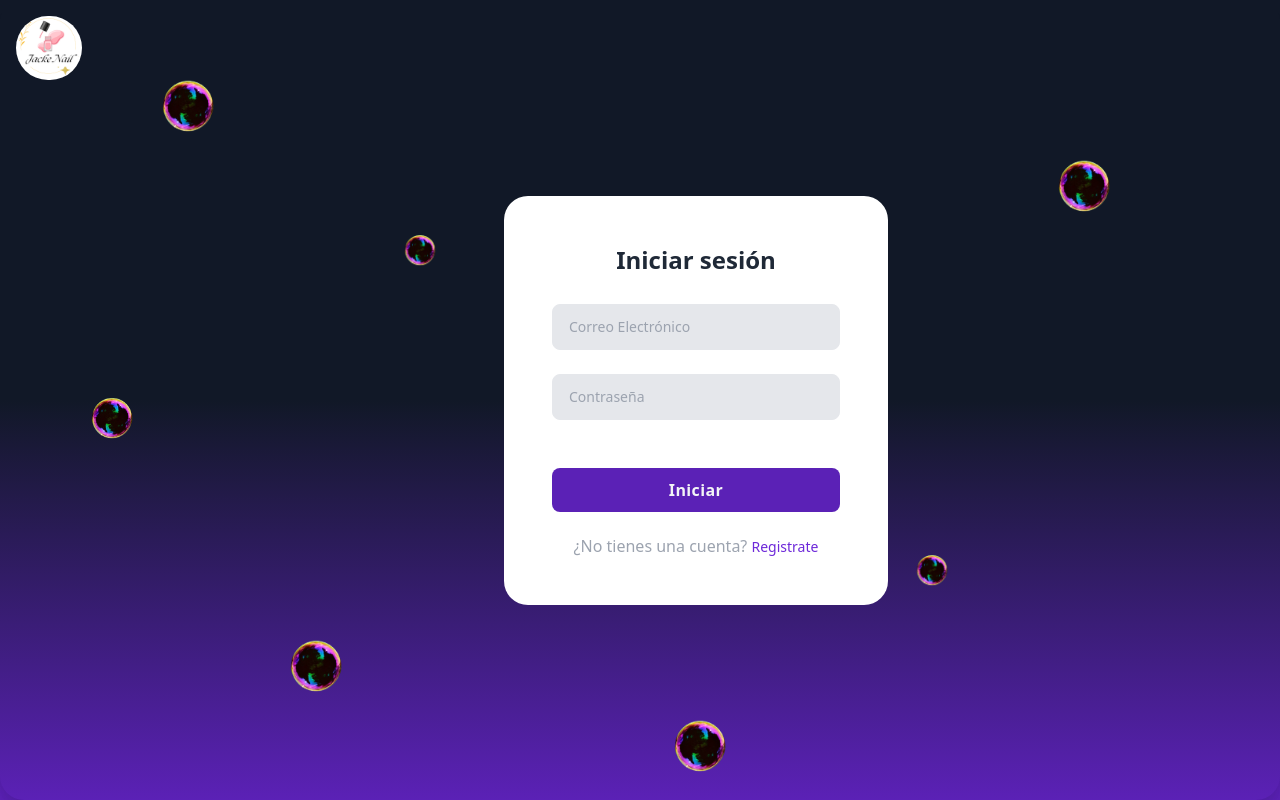
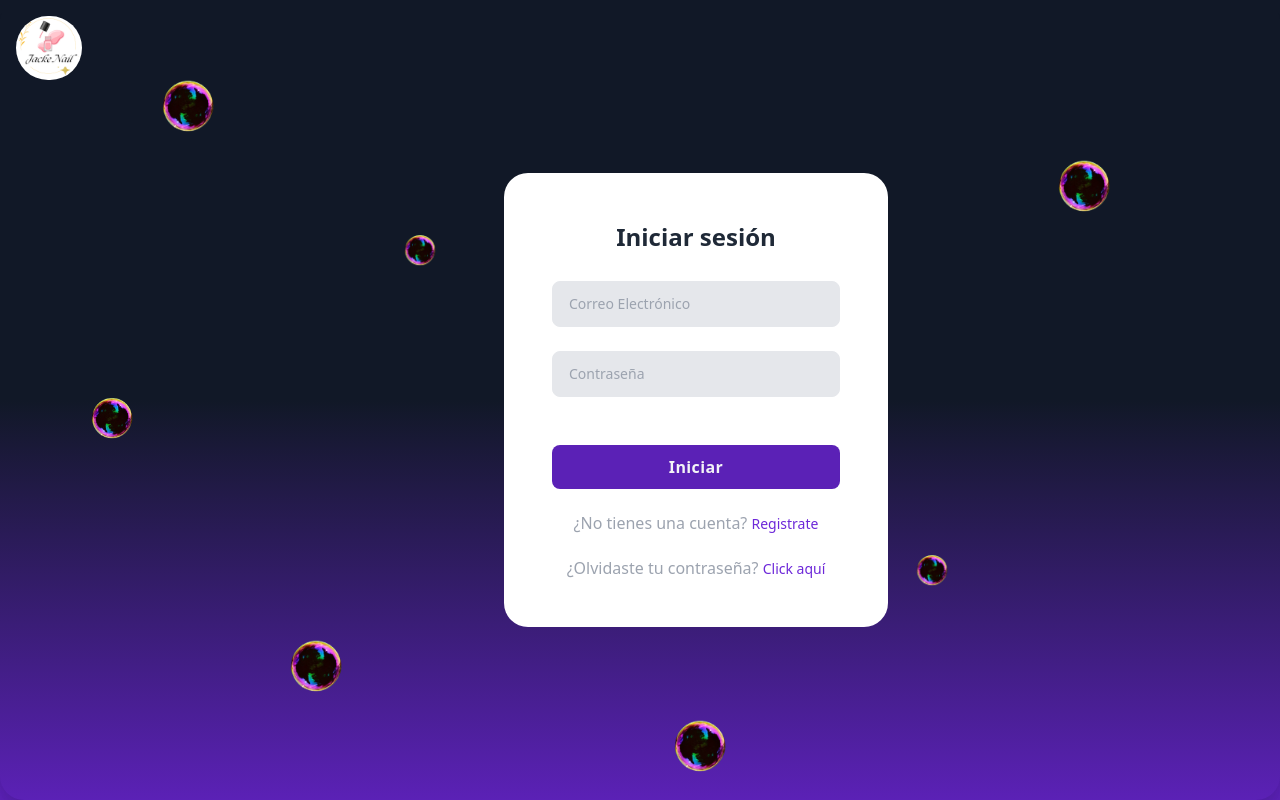
Before and after one commit to Jsma07/FrontEnd, a React (Create React App) app: page /iniciarSesion in a window 1280 px wide. Built offline with nearby package versions, Linux system fonts and the light colour scheme.

Commit message:
cambio en el recuperar redireccion

```diff
--- a/src/components/consts/Login.jsx
+++ b/src/components/consts/Login.jsx
@@ -212,6 +212,12 @@ const Login = () => {
                     Registrate
                   </a>
                 </p>
+                <p className="text-gray-400 text-center">
+                  ¿Olvidaste tu contraseña?{' '}
+                  <a href="/recuperarContrasena" className="text-sm text-purple-700 hover:text-purple-700">
+                  Click aquí
+                  </a>
+                </p>
               </div>
             </form>
           </div>
```
